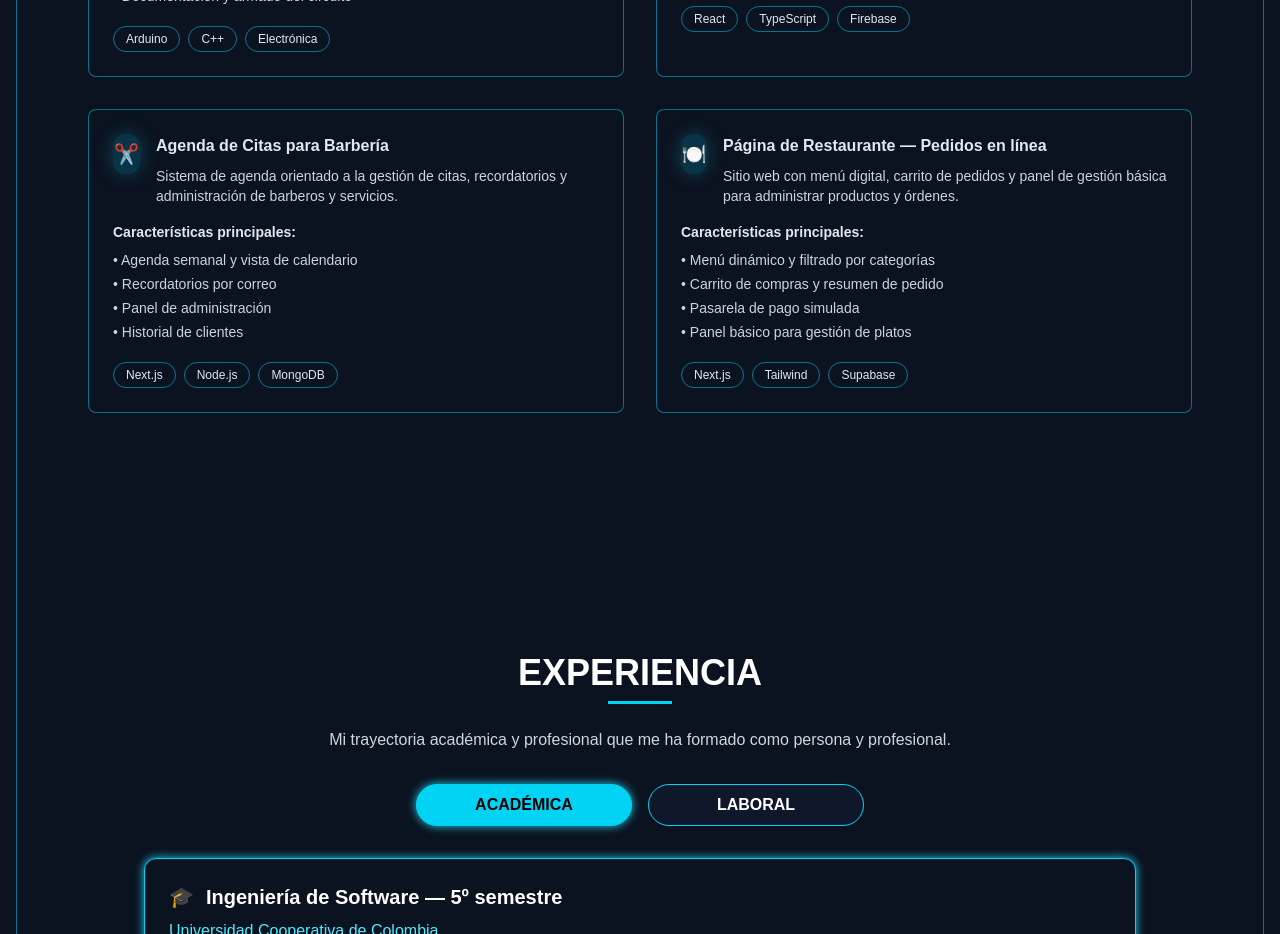
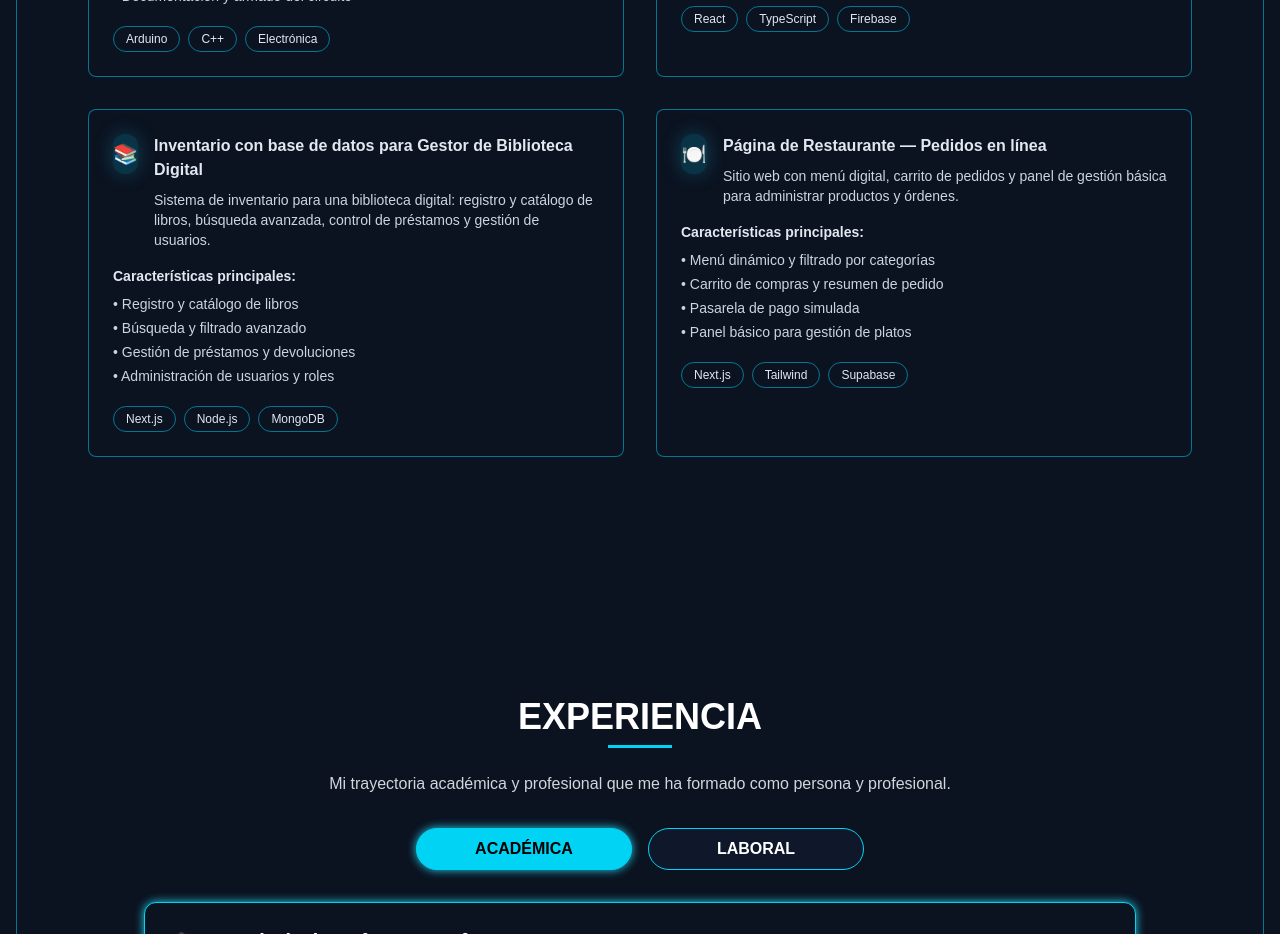
Before and after one commit to 1081271746/proyectofinal, a Next.js app: page / in a window 1280 px wide. Shown: the part 1920-2854 px from the top of the page. Built offline with nearby package versions, Linux system fonts and the light colour scheme.

Commit message:
editando proyectos

```diff
--- a/src/app/page.tsx
+++ b/src/app/page.tsx
@@ -277,24 +277,24 @@ export default function Home() {
               </div>
             </article>
 
-            {/* Proyecto 5: Barbería (Agenda de citas) */}
+            {/* Proyecto 5: Inventario para biblioteca digital */}
             <article className="rounded-lg border border-cyan-500/60 bg-[#0b1220] p-6">
               <div className="flex items-start gap-4">
-                <div className="flex h-10 w-10 items-center justify-center rounded-xl bg-cyan-500/20 text-cyan-400 text-xl shadow-[0_0_20px_rgba(34,211,238,0.25)]">✂️</div>
+                <div className="flex h-10 w-10 items-center justify-center rounded-xl bg-cyan-500/20 text-cyan-400 text-xl shadow-[0_0_20px_rgba(34,211,238,0.25)]">📚</div>
                 <div>
-                  <h3 className="font-semibold text-slate-200">Agenda de Citas para Barbería</h3>
+                  <h3 className="font-semibold text-slate-200">Inventario con base de datos para Gestor de Biblioteca Digital</h3>
                   <p className="mt-2 text-sm text-slate-300">
-                    Sistema de agenda orientado a la gestión de citas, recordatorios y administración de barberos y servicios.
+                    Sistema de inventario para una biblioteca digital: registro y catálogo de libros, búsqueda avanzada, control de préstamos y gestión de usuarios.
                   </p>
                 </div>
               </div>
               <div className="mt-4">
                 <h4 className="text-sm font-semibold text-slate-200">Características principales:</h4>
                 <ul className="mt-2 space-y-1 text-sm text-slate-300">
-                  <li>• Agenda semanal y vista de calendario</li>
-                  <li>• Recordatorios por correo</li>
-                  <li>• Panel de administración</li>
-                  <li>• Historial de clientes</li>
+                  <li>• Registro y catálogo de libros</li>
+                  <li>• Búsqueda y filtrado avanzado</li>
+                  <li>• Gestión de préstamos y devoluciones</li>
+                  <li>• Administración de usuarios y roles</li>
                 </ul>
               </div>
               <div className="mt-5 flex flex-wrap gap-2">
```
